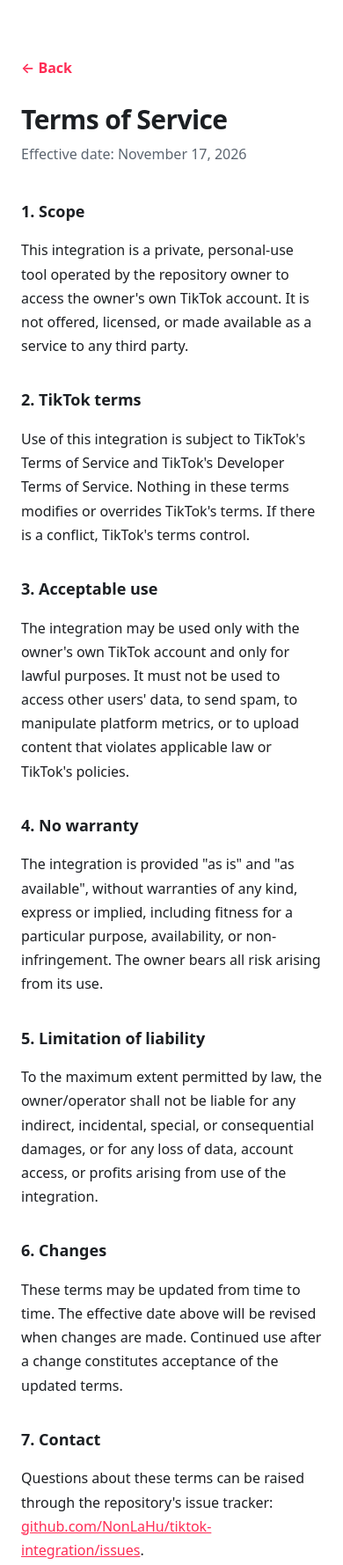
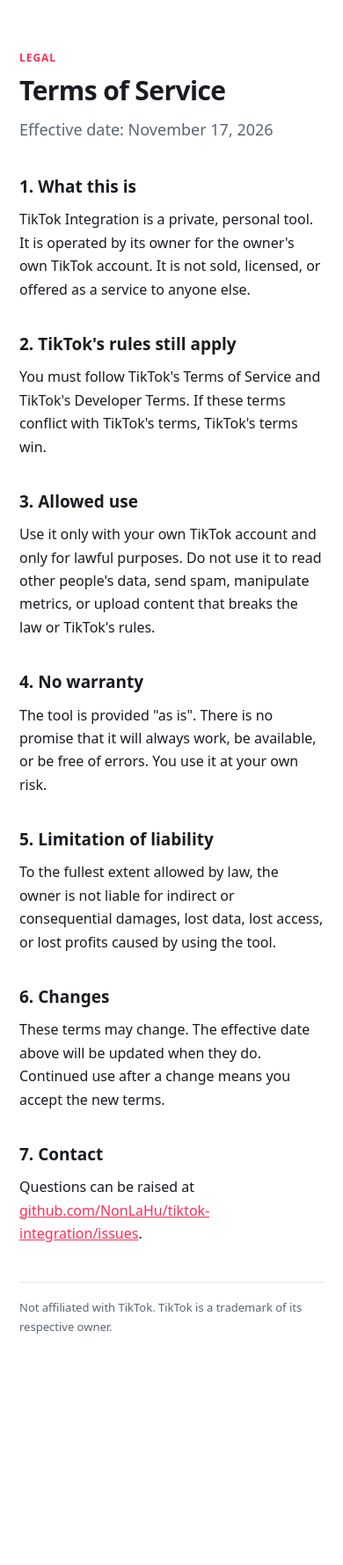
Before and after one commit to NonLaHu/tiktok-integration, a plain HTML site: page terms.html in a window 390 px wide. Shown: the top 1779 px of the page at 88% size. After the commit the page ends 1611 px from the top, so only its background shows below. Drawn offline with Linux system fonts and the light colour scheme.

Commit message:
site: update terms.html

```diff
--- a/terms.html
+++ b/terms.html
@@ -7,47 +7,81 @@
   <meta name="tiktok-developers-site-verification" content="j1M1TjLLbs2hb7cYrBPYspBd2KBZ18QZ">
   <title>Terms of Service — TikTok Integration</title>
   <style>
-    :root { color-scheme: light dark; --fg: #1c1f23; --muted: #5c6570; --bg: #ffffff; --line: #e6e8eb; --accent: #fe2c55; }
-    @media (prefers-color-scheme: dark) { :root { --fg: #f1f3f5; --muted: #a7b0ba; --bg: #111315; --line: #2a2e33; } }
-    * { box-sizing: border-box; }
-    body { margin: 0; background: var(--bg); color: var(--fg); font: 16px/1.7 system-ui, -apple-system, "Segoe UI", sans-serif; }
-    main { max-width: 760px; margin: 0 auto; padding: 64px 24px 96px; }
-    h1 { font-size: clamp(30px, 5vw, 44px); line-height: 1.15; margin: 0 0 8px; letter-spacing: -0.02em; }
-    h2 { font-size: 18px; margin: 32px 0 8px; }
-    .date { color: var(--muted); margin: 0 0 36px; }
-    .back { display: inline-block; margin-bottom: 28px; color: var(--accent); text-decoration: none; font-weight: 600; }
-    a { color: var(--accent); }
-    .fine { color: var(--muted); font-size: 13px; margin-top: 48px; padding-top: 20px; border-top: 1px solid var(--line); }
-  </style>
+:root {
+  color-scheme: light dark;
+  --fg: #181b20; --muted: #5b6472; --bg: #ffffff; --panel: #f6f7f9;
+  --line: #e4e7ec; --accent: #fe2c55; --ok: #128a4a;
+}
+@media (prefers-color-scheme: dark) {
+  :root { --fg: #f2f4f7; --muted: #a7b0bb; --bg: #0f1115; --panel: #171a20;
+          --line: #2a2f38; --accent: #ff4d71; --ok: #35c97a; }
+}
+* { box-sizing: border-box; }
+body { margin: 0; background: var(--bg); color: var(--fg);
+       font: 16px/1.65 system-ui, -apple-system, "Segoe UI", sans-serif; }
+main { max-width: 760px; margin: 0 auto; padding: 56px 22px 80px; }
+.eyebrow { color: var(--accent); font-weight: 700; letter-spacing: .08em;
+           text-transform: uppercase; font-size: 12px; margin: 0 0 10px; }
+h1 { font-size: clamp(30px, 5vw, 46px); line-height: 1.12; margin: 0 0 14px;
+     letter-spacing: -0.02em; }
+h2 { font-size: 19px; margin: 34px 0 8px; }
+p { margin: 0 0 12px; }
+.lead { font-size: 18px; color: var(--muted); margin: 0 0 24px; }
+ul, ol { padding-left: 22px; }
+li { margin: 6px 0; }
+a { color: var(--accent); }
+nav { display: flex; gap: 10px; flex-wrap: wrap; margin-top: 32px; }
+nav a { border: 1px solid var(--line); border-radius: 999px; padding: 9px 16px;
+        color: var(--fg); text-decoration: none; font-weight: 600; font-size: 14px; }
+nav a:hover { border-color: var(--accent); color: var(--accent); }
+.box { border: 1px solid var(--line); border-radius: 12px; padding: 16px 18px;
+       background: var(--panel); margin: 18px 0; }
+code, .val { font-family: ui-monospace, SFMono-Regular, Menlo, monospace;
+             font-size: 14px; word-break: break-all; }
+.val { display: block; margin-top: 8px; user-select: all; }
+button { margin-top: 12px; border: 0; border-radius: 999px; padding: 9px 18px;
+         background: var(--accent); color: #fff; font-weight: 650; font-size: 14px;
+         cursor: pointer; }
+button:active { transform: translateY(1px); }
+.status { font-weight: 650; margin: 0 0 4px; }
+.ok { color: var(--ok); }
+.bad { color: var(--accent); }
+.checklist { list-style: none; padding-left: 0; }
+.checklist li::before { content: "☐"; margin-right: 10px; color: var(--muted); }
+.fine { color: var(--muted); font-size: 13px; margin-top: 42px; padding-top: 18px;
+        border-top: 1px solid var(--line); }
+[hidden] { display: none !important; }
+</style>
 </head>
 <body>
 <main>
-  <a class="back" href="index.html">← Back</a>
+  <p class="eyebrow">Legal</p>
   <h1>Terms of Service</h1>
-  <p class="date">Effective date: November 17, 2026</p>
+  <p class="lead">Effective date: November 17, 2026</p>
 
-  <h2>1. Scope</h2>
-  <p>This integration is a private, personal-use tool operated by the repository owner to access the owner's own TikTok account. It is not offered, licensed, or made available as a service to any third party.</p>
+  <h2>1. What this is</h2>
+  <p>TikTok Integration is a private, personal tool. It is operated by its owner for the owner's own TikTok account. It is not sold, licensed, or offered as a service to anyone else.</p>
 
-  <h2>2. TikTok terms</h2>
-  <p>Use of this integration is subject to TikTok's Terms of Service and TikTok's Developer Terms of Service. Nothing in these terms modifies or overrides TikTok's terms. If there is a conflict, TikTok's terms control.</p>
+  <h2>2. TikTok's rules still apply</h2>
+  <p>You must follow TikTok's Terms of Service and TikTok's Developer Terms. If these terms conflict with TikTok's terms, TikTok's terms win.</p>
 
-  <h2>3. Acceptable use</h2>
-  <p>The integration may be used only with the owner's own TikTok account and only for lawful purposes. It must not be used to access other users' data, to send spam, to manipulate platform metrics, or to upload content that violates applicable law or TikTok's policies.</p>
+  <h2>3. Allowed use</h2>
+  <p>Use it only with your own TikTok account and only for lawful purposes. Do not use it to read other people's data, send spam, manipulate metrics, or upload content that breaks the law or TikTok's rules.</p>
 
   <h2>4. No warranty</h2>
-  <p>The integration is provided "as is" and "as available", without warranties of any kind, express or implied, including fitness for a particular purpose, availability, or non-infringement. The owner bears all risk arising from its use.</p>
+  <p>The tool is provided "as is". There is no promise that it will always work, be available, or be free of errors. You use it at your own risk.</p>
 
   <h2>5. Limitation of liability</h2>
-  <p>To the maximum extent permitted by law, the owner/operator shall not be liable for any indirect, incidental, special, or consequential damages, or for any loss of data, account access, or profits arising from use of the integration.</p>
+  <p>To the fullest extent allowed by law, the owner is not liable for indirect or consequential damages, lost data, lost access, or lost profits caused by using the tool.</p>
 
   <h2>6. Changes</h2>
-  <p>These terms may be updated from time to time. The effective date above will be revised when changes are made. Continued use after a change constitutes acceptance of the updated terms.</p>
+  <p>These terms may change. The effective date above will be updated when they do. Continued use after a change means you accept the new terms.</p>
 
   <h2>7. Contact</h2>
-  <p>Questions about these terms can be raised through the repository's issue tracker: <a href="https://github.com/NonLaHu/tiktok-integration/issues">github.com/NonLaHu/tiktok-integration/issues</a>.</p>
+  <p>Questions can be raised at <a href="https://github.com/NonLaHu/tiktok-integration/issues">github.com/NonLaHu/tiktok-integration/issues</a>.</p>
 
   <p class="fine">Not affiliated with TikTok. TikTok is a trademark of its respective owner.</p>
+
 </main>
 </body>
 </html>
```
